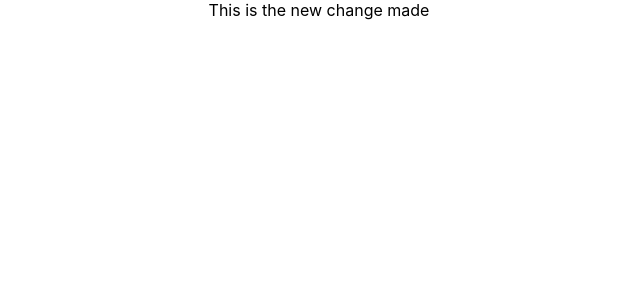
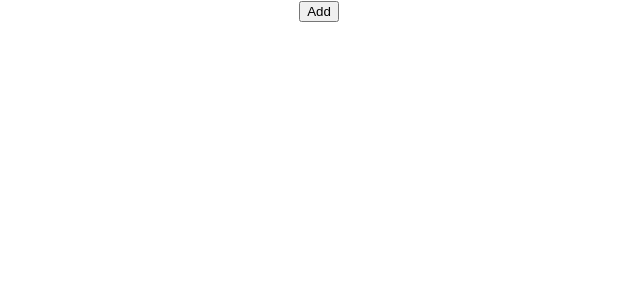
Before and after one commit to Anant147r/Calculator, a React (Create React App) app: page / in a window 1280 px wide. Shown: the top 300 px of the page, without its empty margins (321-961 px from the left). Built offline with nearby package versions, Linux system fonts and the light colour scheme.

Commit message:
Functionality added

```diff
--- a/src/App.js
+++ b/src/App.js
@@ -1,10 +1,11 @@
-import Calculator from "./Components/Calculator";
+// import Calculator from "./Components/Calculator";
+import Main from "./Components/Main";
 import "./App.css";
 
 function App() {
   return (
     <div className="App">
-      <Calculator />
+      <Main />
     </div>
   );
 }
--- /dev/null
+++ b/src/Components/Main.css
@@ -0,0 +1,3 @@
+.hello {
+  border: 1px solid black;
+}
--- /dev/null
+++ b/src/Components/Main.js
@@ -0,0 +1,28 @@
+import React, { useState } from "react";
+// import Calculator from "./Calculator";
+import "./Main.css";
+const Main = () => {
+  const [items, setItems] = useState([]);
+  const [id, setId] = useState(0);
+  return (
+    <div className="boundary" id="boundary">
+      <div>
+        <button
+          onClick={(event) => {
+            var obj = { id: id, content: `I am ${id}` };
+            setItems([...items, obj]);
+            setId(id + 1);
+          }}
+        >
+          {" "}
+          Add
+        </button>
+        {items.map((ele, index) => {
+          return <div key={index}>{ele.content}</div>;
+        })}
+      </div>
+    </div>
+  );
+};
+
+export default Main;
```
